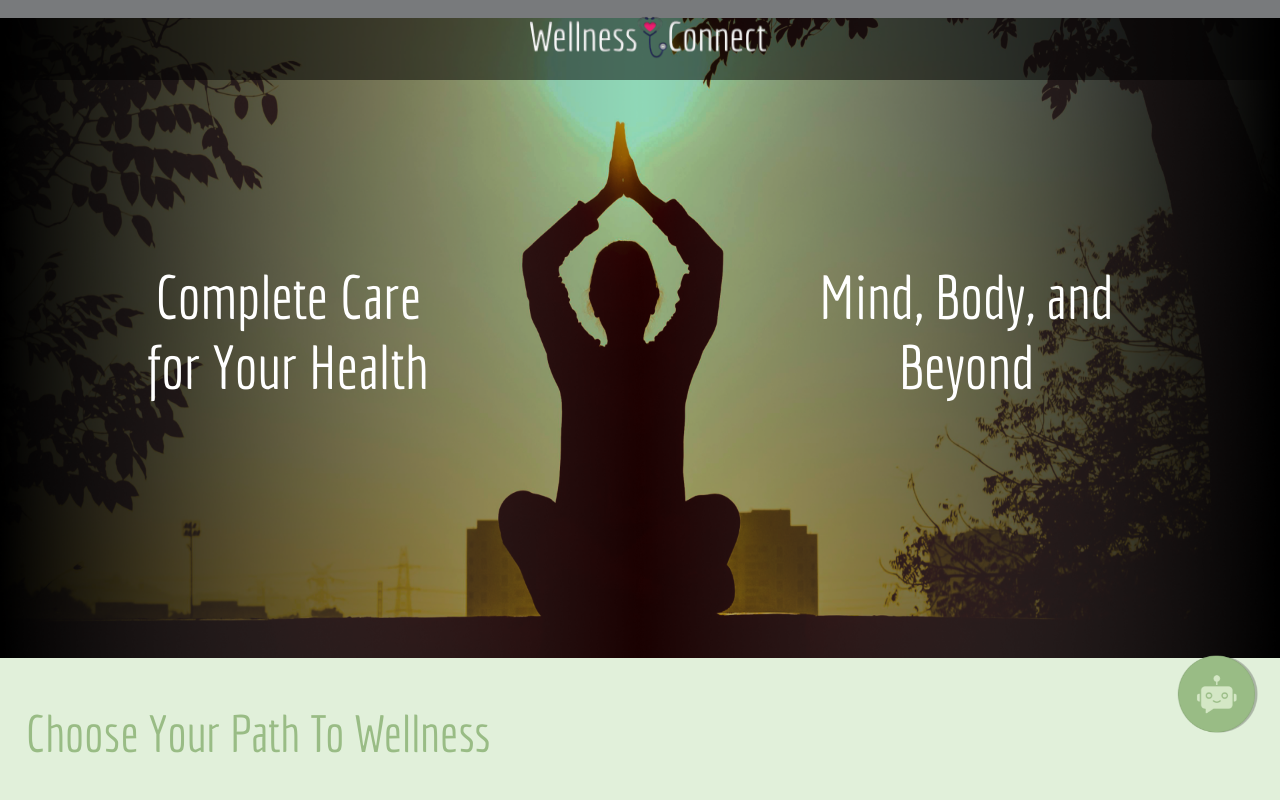
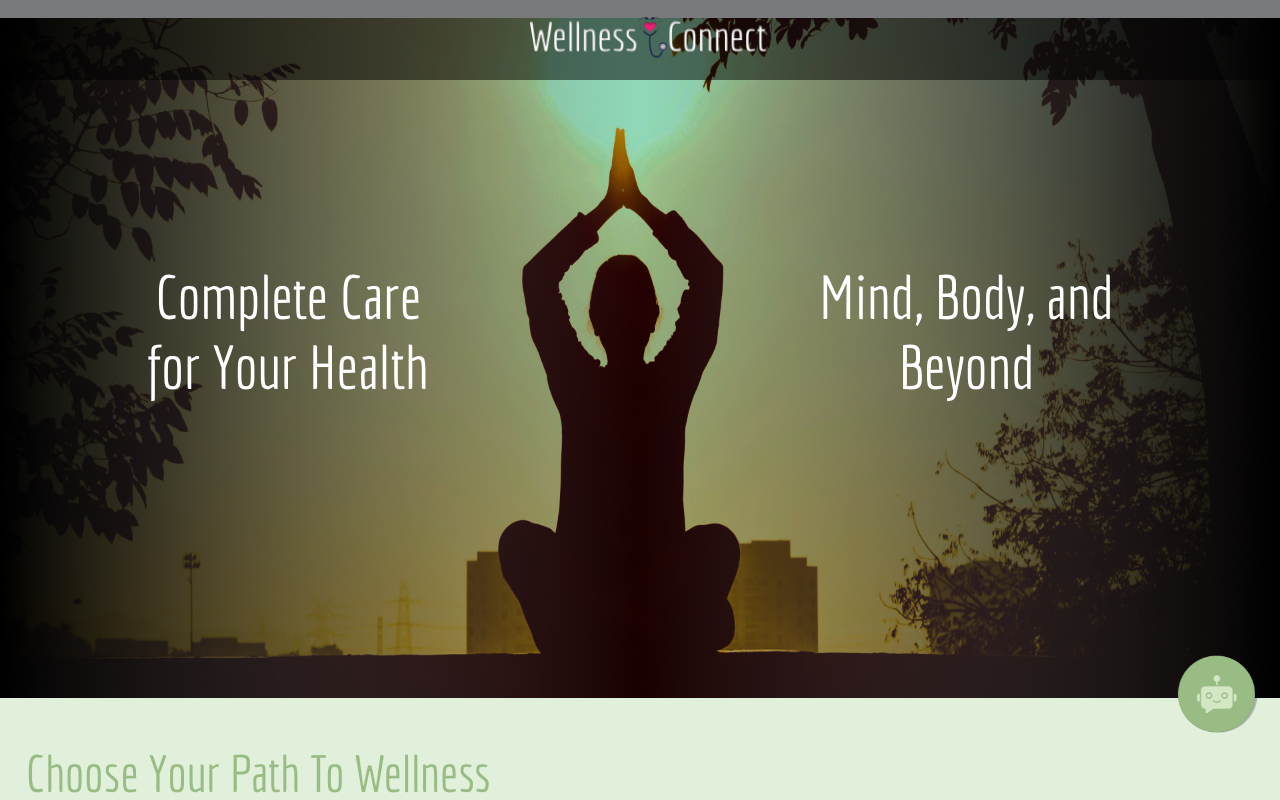
Before and after one commit to ShreYansHSachan11/WellnessConnect, a React (Vite) app in the folder Frontend/: page / in a window 1280 px wide. Shown: the top 800 px of the page. Built offline with nearby package versions, Linux system fonts and the light colour scheme; what react-chatbot-kit would draw is missing.

Commit message:
nav bug resolved

```diff
--- a/Frontend/src/components/Home/Home.css
+++ b/Frontend/src/components/Home/Home.css
@@ -1,10 +1,10 @@
 @import url('https://fonts.googleapis.com/css2?family=Economica:ital,wght@0,400;0,700;1,400;1,700&family=Open+Sans:ital,wght@0,400;0,800;1,500&family=Playfair+Display:wght@500&family=Roboto:ital,wght@0,100;0,300;0,400;0,500;0,700;0,900;1,300&display=swap');
 
 .headerimg{
-    height: 80vh;
+    height: 85vh;
     width: 100vw;
     position: relative;
-    margin: auto;
+    margin: 0;
 }
 .header{
     background-color: #E1F0DA;
--- a/Frontend/src/components/navbar/Navbar.css
+++ b/Frontend/src/components/navbar/Navbar.css
@@ -10,6 +10,7 @@
   align-items: center;
   justify-content: center;
   text-align: center;
+  object-fit: fi;;;
   z-index: 100;
 }
 .nav-container .logo-img {
```
